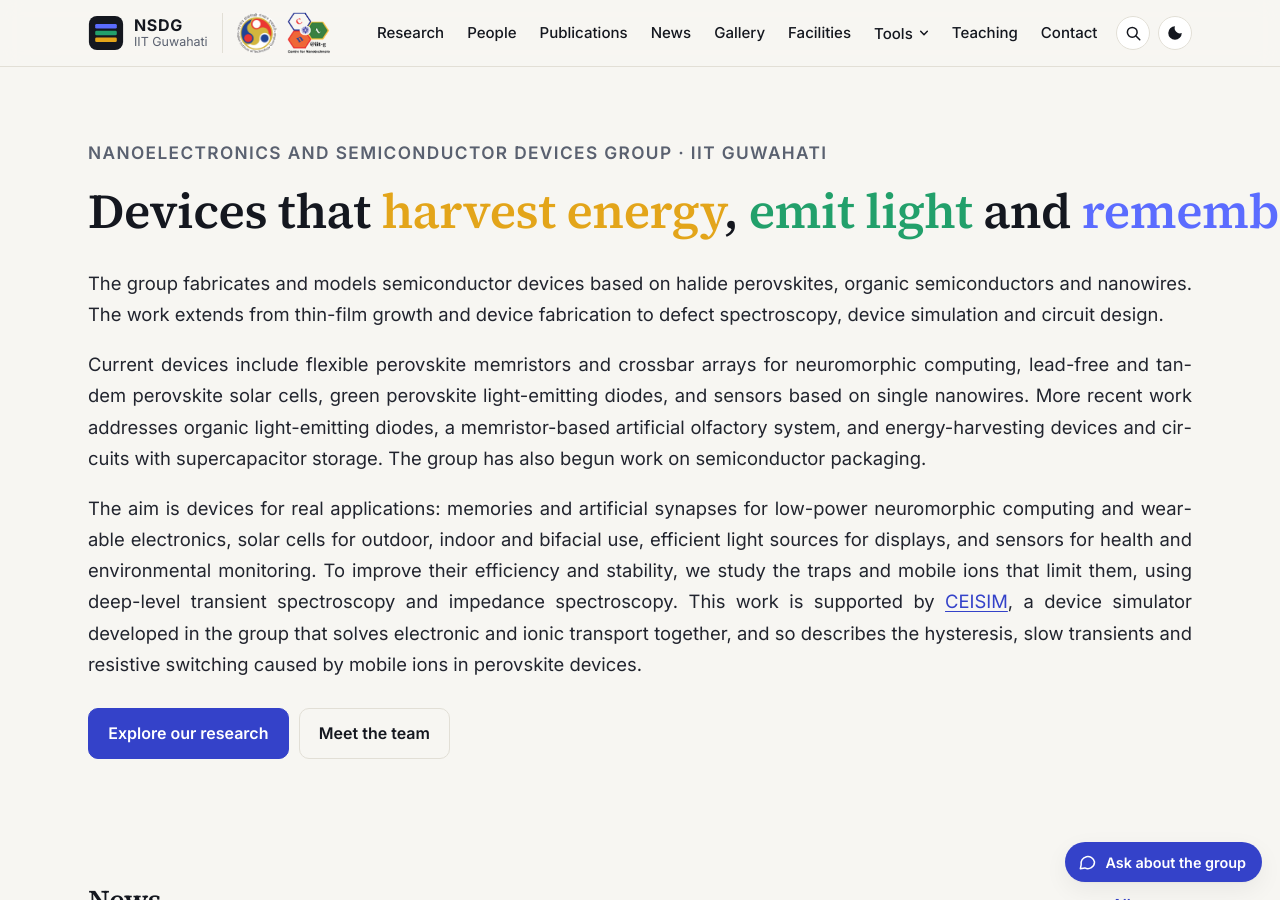
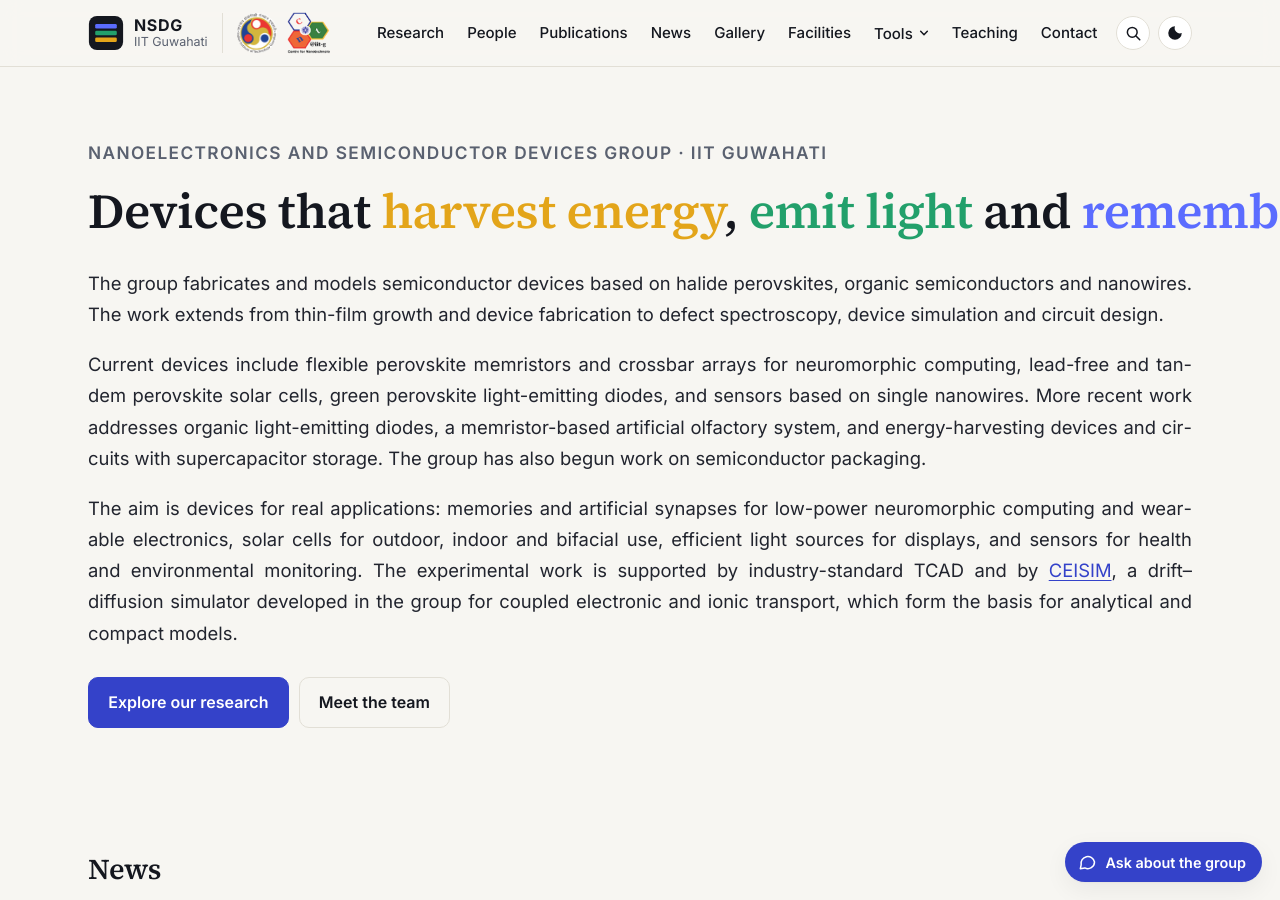
Before and after one commit to nsdg-iitg/nsdg-iitg.github.io, a Jekyll site: the page built from index.html, in a window 1280 px wide and 900 px high. Built offline with Jekyll 4.4.1, drawn with Linux system fonts in a browser that asks for light colours.

Commit message:
Home intro: drop the traps line, restore the TCAD and CEISIM sentence with electronic-ionic transport
Co-Authored-By: Claude Opus 5.5 <noreply@anthropic.com>
Claude-Session: https://claude.ai/code/session_01EapaZWM2CBMf6ps5HBQLq2

```diff
--- a/index.html
+++ b/index.html
@@ -13,7 +13,7 @@ body_class: home
     <div class="hero-text">
       <p class="lead">The group fabricates and models semiconductor devices based on halide perovskites, organic semiconductors and nanowires. The work extends from thin-film growth and device fabrication to defect spectroscopy, device simulation and circuit design.</p>
       <p class="lead">Current devices include flexible perovskite memristors and crossbar arrays for neuromorphic computing, lead-free and tandem perovskite solar cells, green perovskite light-emitting diodes, and sensors based on single nanowires. More recent work addresses organic light-emitting diodes, a memristor-based artificial olfactory system, and energy-harvesting devices and circuits with supercapacitor storage. The group has also begun work on semiconductor packaging.</p>
-      <p class="lead">The aim is devices for real applications: memories and artificial synapses for low-power neuromorphic computing and wearable electronics, solar cells for outdoor, indoor and bifacial use, efficient light sources for displays, and sensors for health and environmental monitoring. To improve their efficiency and stability, we study the traps and mobile ions that limit them, using deep-level transient spectroscopy and impedance spectroscopy. This work is supported by <a href="{{ '/ceisim/' | relative_url }}">CEISIM</a>, a device simulator developed in the group that solves electronic and ionic transport together, and so describes the hysteresis, slow transients and resistive switching caused by mobile ions in perovskite devices.</p>
+      <p class="lead">The aim is devices for real applications: memories and artificial synapses for low-power neuromorphic computing and wearable electronics, solar cells for outdoor, indoor and bifacial use, efficient light sources for displays, and sensors for health and environmental monitoring. The experimental work is supported by industry-standard TCAD and by <a href="{{ '/ceisim/' | relative_url }}">CEISIM</a>, a drift–diffusion simulator developed in the group for coupled electronic and ionic transport, which form the basis for analytical and compact models.</p>
       <p class="cta">
         <a class="btn" href="{{ '/research/' | relative_url }}">Explore our research</a>
         <a class="btn ghost" href="{{ '/people/' | relative_url }}">Meet the team</a>
```
